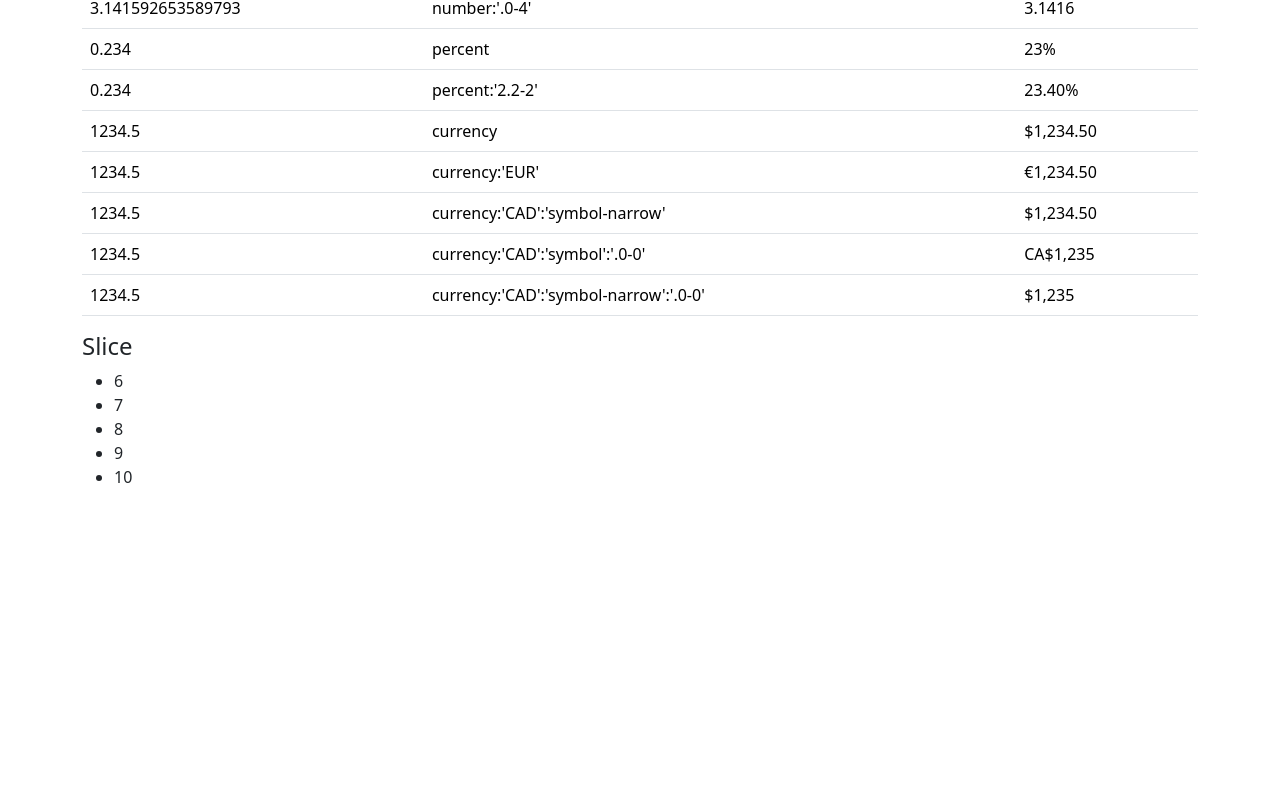
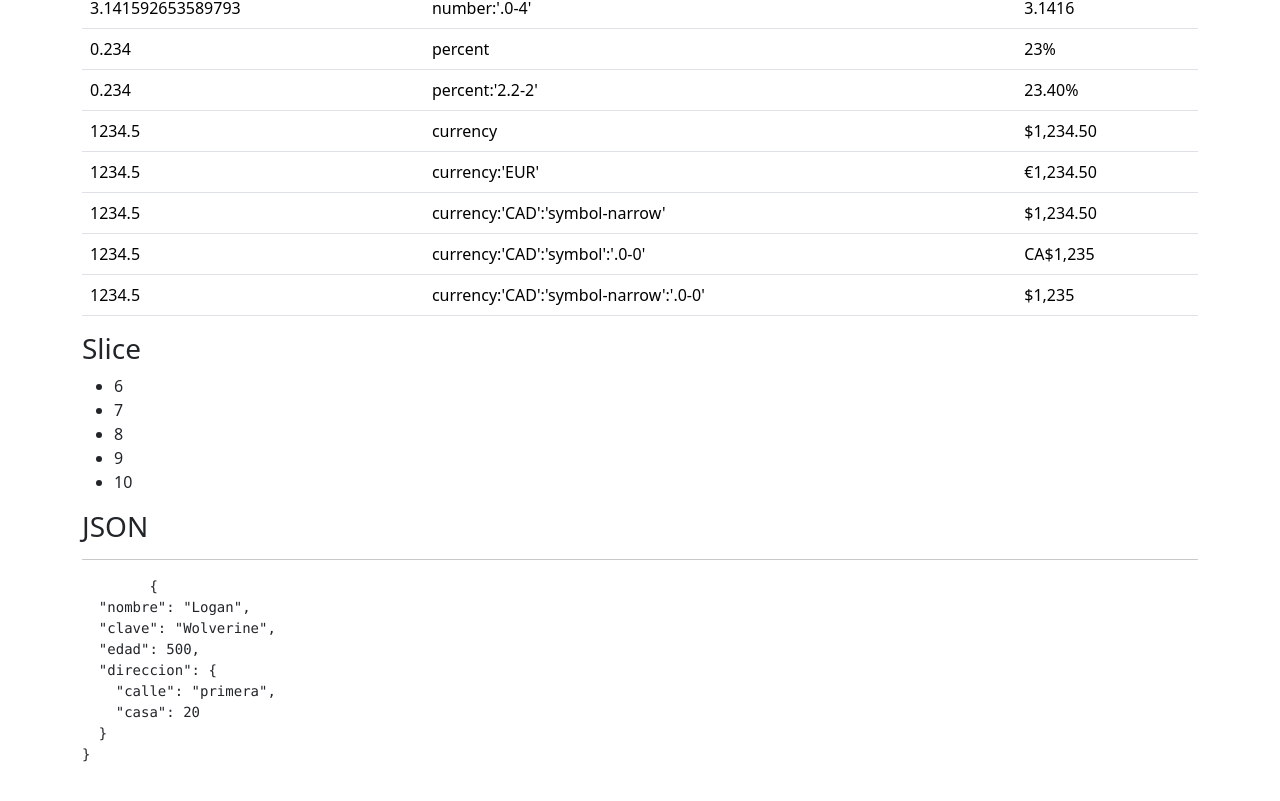
Before and after one commit to Brigitte9219/Angular_Pipes, an Angular app: page / in a window 1280 px wide. Shown: the part 437-1238 px from the top of the page. Before the commit the page ends 942 px from the top, so only its background shows below. Built offline with nearby package versions, Linux system fonts and the light colour scheme.

Commit message:
Pipes-Json-Arreglo a string

```diff
--- a/src/app/app.component.html
+++ b/src/app/app.component.html
@@ -90,9 +90,18 @@
       </tbody>
     </table>
 
-    <h4>Slice</h4>
+    <h3>Slice</h3>
     <ul>
       <li *ngFor="let item of arreglo |slice:5:20"> {{item}} </li>
     </ul>
+    <h3>JSON</h3>
+    <hr>
+    <div class="row mb-5">
+      <div class="col">
+        <pre>
+        {{heroe|json}}
+        </pre>
+      </div>
+    </div>
   </div>
 </div>
--- a/src/app/app.component.ts
+++ b/src/app/app.component.ts
@@ -11,4 +11,13 @@
   PI:number= Math.PI;
   porcentaje: number= 0.234;
   salario: number= 1234.5;
+  heroe={
+    nombre:'Logan',
+    clave:'Wolverine',
+    edad:500,
+    direccion:{
+      calle:'primera',
+      casa:20
+    }
+  }
 }
```
